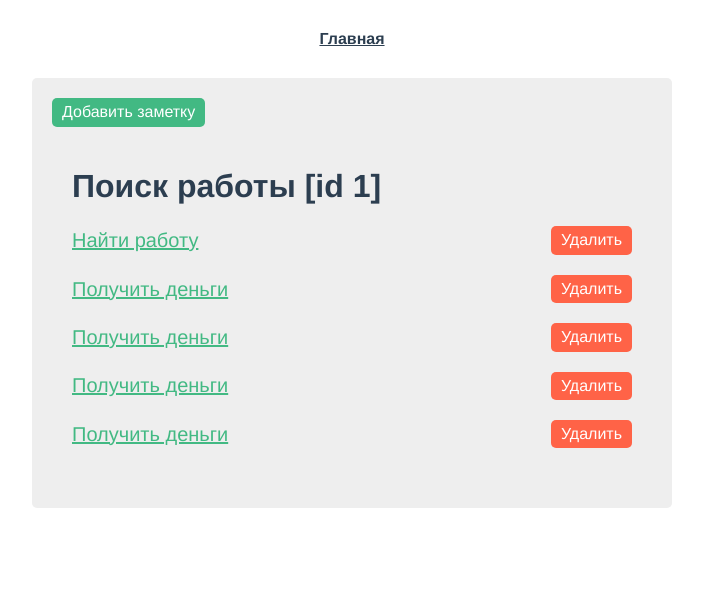
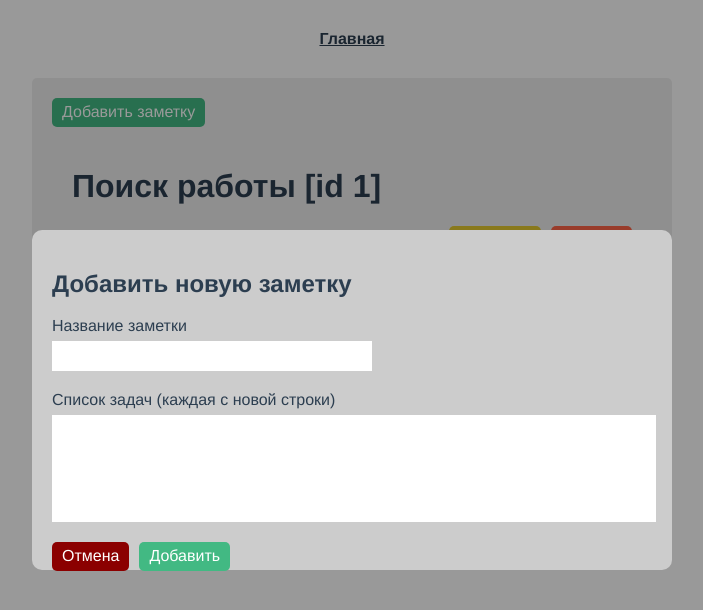
Before and after one commit to olejech/test-tasks, a Vue app in the folder tr-logic/: page /note/1 in a window 1280 px wide. Both pictures are taken after a click on the button "Добавить заметку". Shown: the top 610 px of the page, without its empty margins (288-991 px from the left). Built offline with nearby package versions, Linux system fonts and the light colour scheme.

Commit message:
Added modal

```diff
--- a/tr-logic/src/assets/global.scss
+++ b/tr-logic/src/assets/global.scss
@@ -6,3 +6,67 @@
   font-size: 16px;
   cursor: pointer;
 }
+
+.modal {
+  opacity: 0;
+  visibility: hidden;
+  position: fixed;
+  top: 0;
+  left: 0;
+  right: 0;
+  bottom: 0;
+  margin: auto;
+  width: 100%;
+  max-width: 600px;
+  height: 300px;
+  z-index: 2;
+  background: rgb(204, 204, 204);
+  padding: 20px;
+  border-radius: 10px;
+
+  &__label {
+    display: block;
+    margin-bottom: 5px;
+  }
+
+  &__input {
+    width: 100%;
+    max-width: 300px;
+    display: block;
+    margin-bottom: 20px;
+    border: 0;
+    padding: 5px 10px;
+    font-size: 18px;
+  }
+
+  &__textarea {
+    width: 100%;
+    display: block;
+    margin-bottom: 20px;
+    border: 0;
+    font-size: 18px;
+    resize: none;
+  }
+
+  &.active {
+    opacity: 1;
+    visibility: visible;
+  }
+}
+
+.overlay {
+  position: absolute;
+  top: 0;
+  left: 0;
+  width: 100%;
+  height: 100%;
+  z-index: 1;
+  background: rgba(0, 0, 0, 0.4);
+  opacity: 0;
+  visibility: hidden;
+
+  &.active {
+    opacity: 1;
+    visibility: visible;
+  }
+}
--- a/tr-logic/src/views/Note.vue
+++ b/tr-logic/src/views/Note.vue
@@ -1,11 +1,12 @@
 <template>
   <div class="note">
-    <button class="btn button-add">Добавить заметку</button>
+    <button class="btn button-add" @click="openModal">Добавить заметку</button>
     <div class="note-wrap">
       <h1>Поиск работы [id {{this.$route.params.id}}]</h1>
       <ul class="list">
         <li class="item">
           <a href="#" class="link">Найти работу</a>
+          <button class="btn button-change" @click="changeTodo">Изменить</button>
           <button class="btn button-remove" @click="removeTodo">Удалить</button>
         </li>
         <li class="item">
@@ -26,14 +27,44 @@
         </li>
       </ul>
     </div>
+
+    <div class="modal" :class="{active: isOpenModal}">
+      <h2>Добавить новую заметку</h2>
+      <label for="note" class="modal__label">Название заметки</label>
+      <input type="text" name="note" id="note" class="modal__input" />
+      <label for="todos" class="modal__label">Список задач (каждая с новой строки)</label>
+      <textarea name="todos" id cols="20" rows="5" class="modal__textarea"></textarea>
+      <button class="btn button-cancel" @click="closeModal">Отмена</button>
+      <button class="btn button-add" @click="addNote">Добавить</button>
+    </div>
+    <div class="overlay" :class="{active: isOpenModal}"></div>
   </div>
 </template>
 
 <script>
 export default {
   name: 'Note',
+  data() {
+    return {
+      isOpenModal: false,
+    };
+  },
   methods: {
+    openModal() {
+      console.log('click');
+
+      this.isOpenModal = true;
+    },
+    closeModal() {
+      this.isOpenModal = false;
+    },
     removeTodo() {
+      console.log('click');
+    },
+    changeTodo() {
+      console.log('click');
+    },
+    addNote() {
       console.log('click');
     },
   },
@@ -67,6 +98,16 @@ export default {
   background: #42b983;
   color: white;
 }
+.button-change {
+  background: #e4c92e;
+  color: white;
+  margin-right: 10px;
+}
+.button-cancel {
+  background: darkRed;
+  color: white;
+  margin-right: 10px;
+}
 .note {
   max-width: 600px;
   margin: 0 auto;
```
